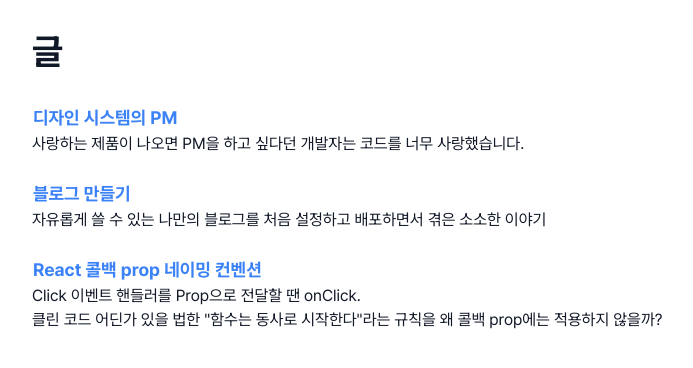
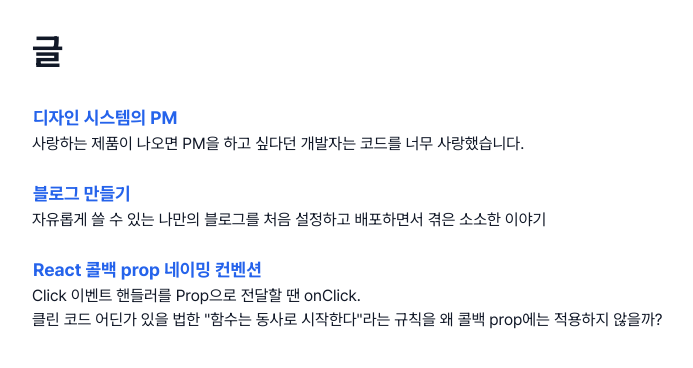
Before and after one commit to giwan-dev/giwan-blog, a Next.js app: page / in a window 1280 px wide. Shown: the top 368 px of the page, without its empty margins (256-949 px from the left). Built offline with nearby package versions, Linux system fonts and the light colour scheme.

Commit message:
♿️ 색 대비가 충분하도록 조정

```diff
--- a/app/globals.css
+++ b/app/globals.css
@@ -10,11 +10,11 @@
 a[href] {
   @apply border;
   @apply border-transparent;
-  @apply border-b-blue-400;
+  @apply border-b-blue-500;
   @apply border-opacity-0;
   @apply pb-0.5;
   @apply transition-colors;
-  @apply text-blue-500;
+  @apply text-blue-600;
 }
 
 a[href]:hover {
--- a/components/post-title.tsx
+++ b/components/post-title.tsx
@@ -5,12 +5,12 @@
     <div className="mb-8 text-4xl font-bold">
       <Link
         href="/"
-        className="!border-none !text-gray-300 hover:!text-gray-200"
+        className="!border-none !text-gray-500 hover:!text-gray-400"
       >
         <span>글</span>
       </Link>
 
-      <span className="text-gray-200"> / </span>
+      <span className="text-gray-500"> / </span>
 
       <h1 className="inline">{title}</h1>
     </div>
```
